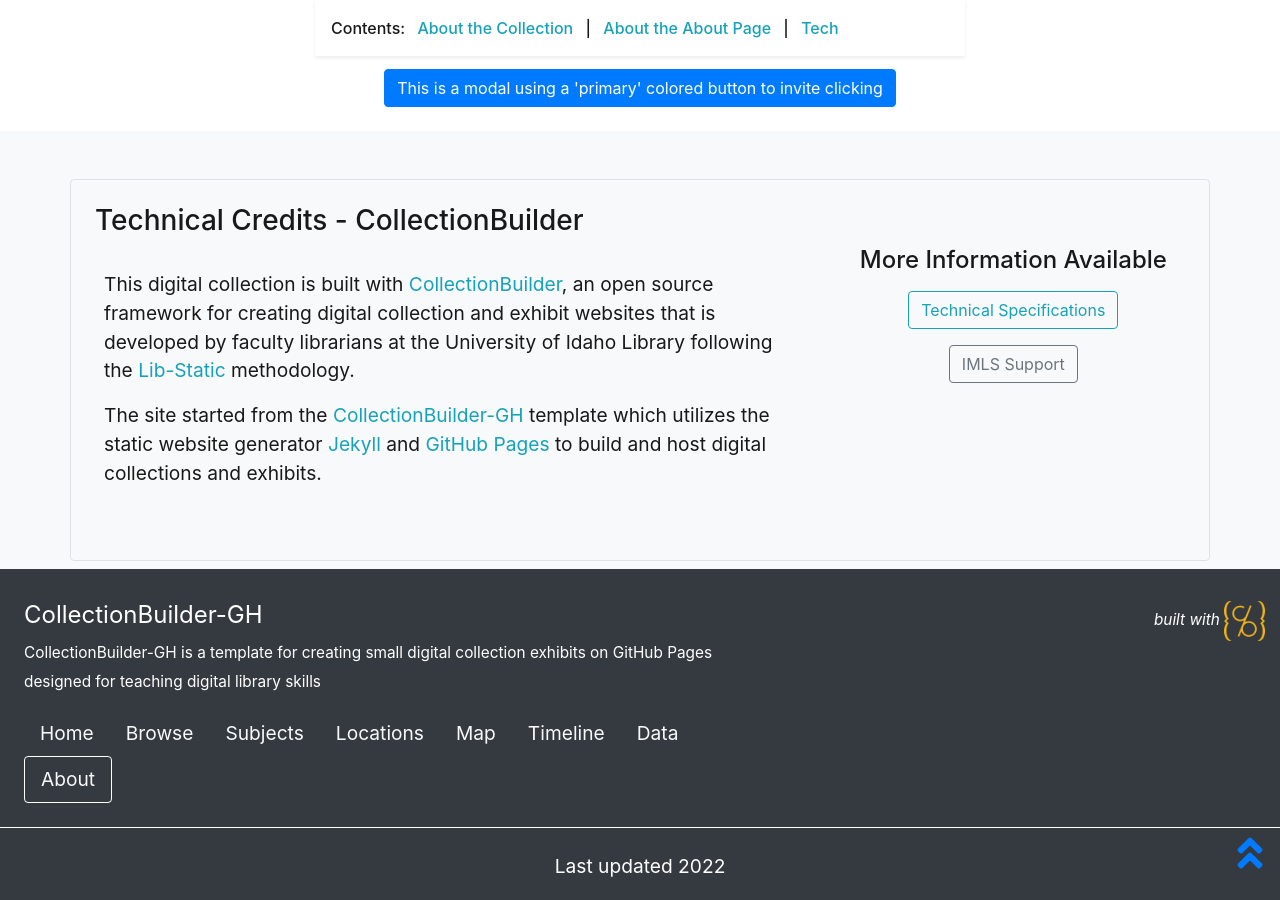
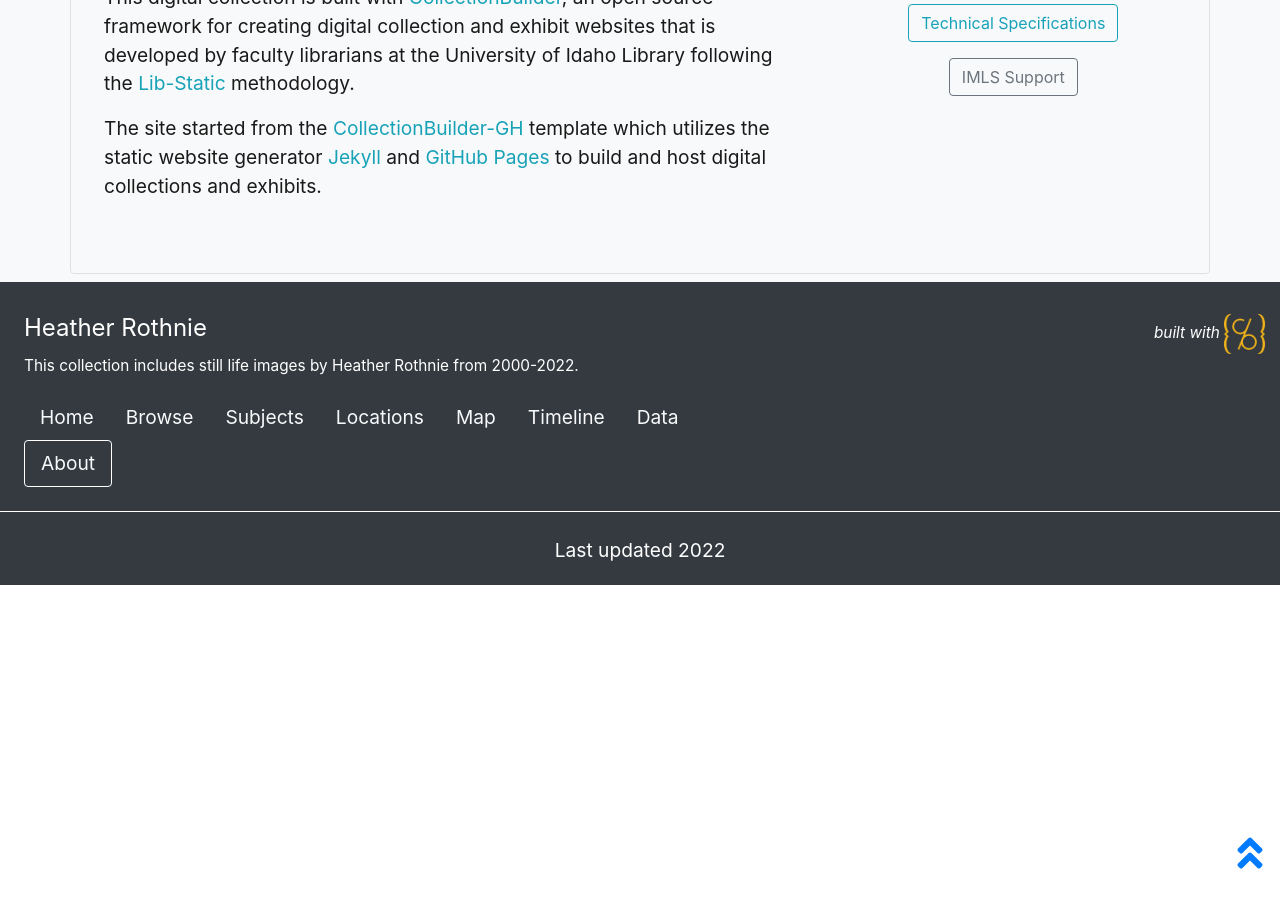
Before and after one commit to HRKerner/Collection-Builder, a Jekyll site: the page built from pages/about.md, in a window 1280 px wide and 900 px high, scrolled down 5215 px. Built offline with Jekyll 4.4.1, drawn with Linux system fonts in a browser that asks for light colours; after the commit the page ends 5800 px from its top, so only the background shows below that; some of the changed text lies outside the part shown.

```diff
--- a/_config.yml
+++ b/_config.yml
@@ -20,21 +20,20 @@ source-code: https://github.com/HRKerner/CollectionBuilder
 # SITE SETTINGS
 #
 # title of site appears in banner
-title: CollectionBuilder-GH
+title: Heather Rothnie
 # tagline, a short phrase that will appear throughout the site in the top banner
-tagline: a template for creating simple digital exhibits
+tagline: Artist Retrospective
 # description appears in meta tags and other locations
 # this description might appear in search result lists, keep around 160 characters max
-description: "CollectionBuilder-GH is a template for creating small digital collection exhibits on GitHub Pages designed for teaching digital library skills"
-# creator of the digital collection, to appear in meta tags; we typically use our GitHub usernames but feel free to just use your name
-author: CollectionBuilder
+description: "This collection includes still life images by Heather Rothnie from 2000-2022."
+author: Heather Kerner
 
 ##########
 # COLLECTION SETTINGS
 #
 # Set the metadata for your collection (the name of the csv file in your _data directory that describes the objects in your collection)
 # Use the filename of your CSV **without** the ".csv" extension! E.g. _data/demo-metadata.csv --> "demo-metadata"
-metadata: demo-metadata
+metadata: ArtRetroData2
 
 ##########
 # Site/Organization Branding
```
